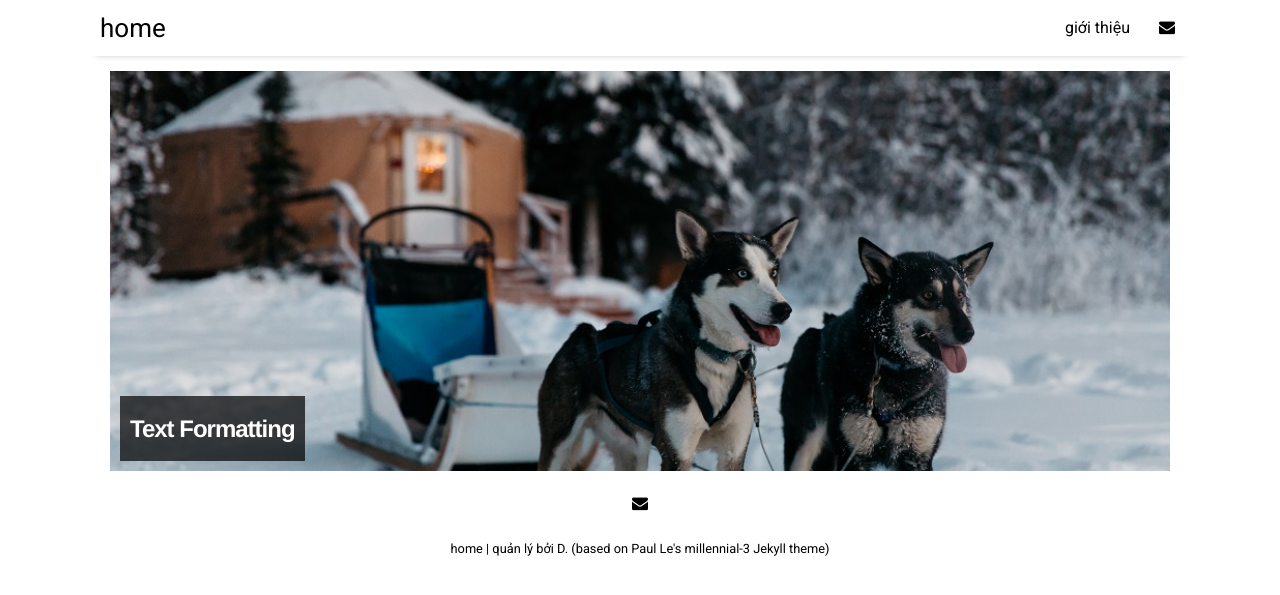
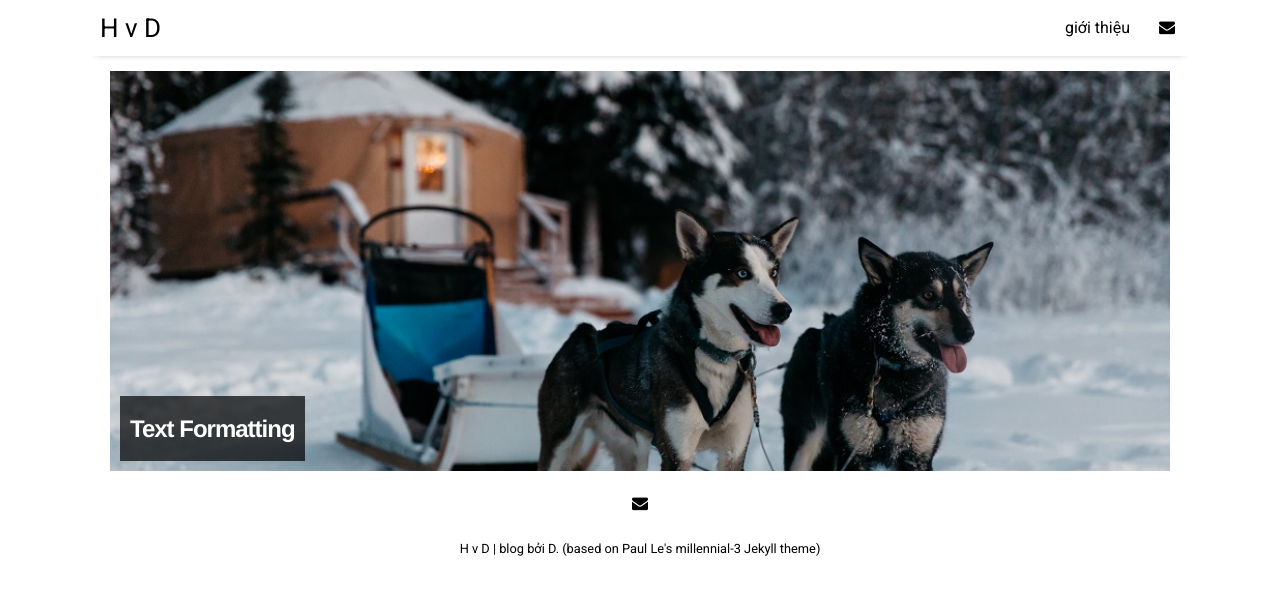
Before and after one commit to duong-huyen/duong-huyen.github.io, a Jekyll site: the page built from pages/sample-posts.md, in a window 1280 px wide. Shown: the top 595 px of the page. Built offline with Jekyll 4.4.1, drawn with Linux system fonts in a browser that asks for light colours; nearby versions of some CDN libraries.

Commit message:
going for posts tomorrow

```diff
--- a/_config.yml
+++ b/_config.yml
@@ -12,9 +12,9 @@ permalink:           /:title
 plugins:             [jekyll-paginate, jekyll-sitemap, jekyll-feed, jekyll-seo-tag]
 
 # Customise atom feed settings (this is where Jekyll-Feed gets configuration information)
-title:		           "home"
+title:		           "H v D"
 # "a minimalist Jekyll theme for running a blog or publication"
-description:	       "quản lý"
+description:	       "blog"
 author:              "D. (based on Paul Le's millennial-3 Jekyll theme)"
 
 # RSS 2.0 can be used instead of Atom by uncommenting following two lines
```
